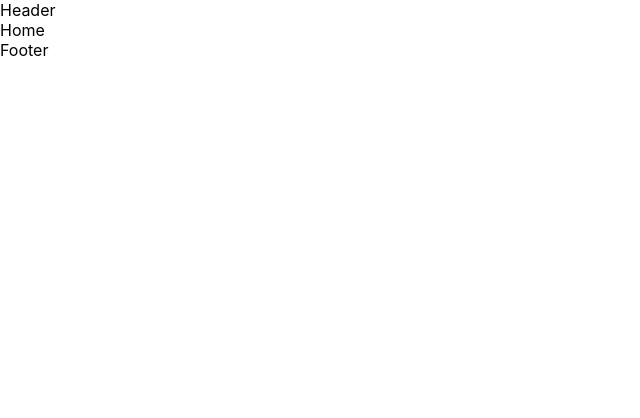
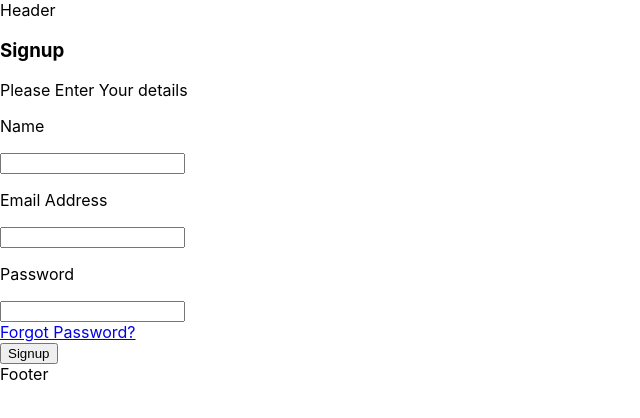
Before and after one commit to ri-tae-ka/EasyAgreement, a React (Create React App) app in the folder client/: page /signup in a window 1280 px wide. Shown: the top 418 px of the page, without its empty margins (0-640 px from the left). Built offline with nearby package versions, Linux system fonts and the light colour scheme.

Commit message:
redux implementation with login signup

```diff
--- a/client/package.json
+++ b/client/package.json
@@ -41,5 +41,6 @@
       "last 1 firefox version",
       "last 1 safari version"
     ]
-  }
+  },
+  "proxy": "http://localhost:4000"
 }
--- a/client/public/index.html
+++ b/client/public/index.html
@@ -24,7 +24,7 @@
       work correctly both with client-side routing and a non-root public URL.
       Learn how to configure a non-root public URL by running `npm run build`.
     -->
-    <title>React App</title>
+    <title>EasyAgreement</title>
   </head>
   <body>
     <noscript>You need to enable JavaScript to run this app.</noscript>
--- a/client/src/App.js
+++ b/client/src/App.js
@@ -3,13 +3,27 @@ import { Fragment } from "react";
 import Header from "./component/layout/Header";
 import Footer from "./component/layout/Footer";
 import Home from "./component/home/Home";
+import Signup from "./component/user/Signup";
+import Login from "./component/user/Login";
+import { Route, Routes } from "react-router-dom";
+import {BrowserRouter as Router} from "react-router-dom"
 
 function App() {
   return (
     <Fragment>
-      <Header />
-      <Home />
-      <Footer />
+      <Router>
+        <Header />
+        <Routes>
+          <Route path="/" element={<Home />} />
+        </Routes>
+        <Routes>
+          <Route path="/signup" element={<Signup />} />
+        </Routes>
+        <Routes>
+          <Route path="/login" element={<Login />} />
+        </Routes>
+        <Footer />
+      </Router>
     </Fragment>
   );
 }
--- /dev/null
+++ b/client/src/component/actions/userActions.js
@@ -0,0 +1,49 @@
+import axios from "axios";
+import {
+  SIGNUP_REQUEST,
+  SIGNUP_SUCCESS,
+  SIGNUP_FAIL,
+  LOGIN_REQUEST,
+  LOGIN_SUCCESS,
+  LOGIN_FAIL,
+  CLEAR_ERRORS,
+} from "../../constants/userConstants";
+
+export const signup = (userData) => async (dispatch) => {
+  try {
+    dispatch({ type: SIGNUP_REQUEST });
+
+    const config = { headers: { "Content-Type": "application/json" } };
+
+    const { data } = await axios.post(`/api/v1/register`, userData, config);
+
+    dispatch({ type: SIGNUP_SUCCESS, payload: data.user });
+  } catch (error) {
+    dispatch({
+      type: SIGNUP_FAIL,
+      payload: error.response.data.message,
+    });
+  }
+};
+
+export const login = (email, password) => async (dispatch) => {
+  try {
+    dispatch({ type: LOGIN_REQUEST });
+
+    const config = { headers: { "Content-Type": "application/json" } };
+
+    const { data } = await axios.post(
+      `/api/v1/login`,
+      { email, password },
+      config
+    );
+
+    dispatch({ type: LOGIN_SUCCESS, payload: data.user });
+  } catch (error) {
+    dispatch({ type: LOGIN_FAIL, payload: error.response.data.message });
+  }
+};
+
+export const clearErrors = () => async (dispatch) => {
+  dispatch({ type: CLEAR_ERRORS });
+};
--- a/client/src/component/home/Home.js
+++ b/client/src/component/home/Home.js
@@ -1,7 +1,13 @@
-import React from "react";
+import React, { Fragment } from "react";
+import Metadata from "../layout/Metadata";
 
 const Home = () => {
-  return <div>Home</div>;
+  return (
+    <Fragment>
+      <Metadata title="EasyAgreement" />
+      <div>Home</div>
+    </Fragment>
+  );
 };
 
 export default Home;
--- /dev/null
+++ b/client/src/component/layout/Metadata.js
@@ -0,0 +1,12 @@
+import React from "react";
+import Helmet from "react-helmet";
+
+const Metadata = ({ title }) => {
+  return (
+    <Helmet>
+      <title>{title}</title>
+    </Helmet>
+  );
+};
+
+export default Metadata;
--- a/client/src/component/user/Login.js
+++ b/client/src/component/user/Login.js
@@ -1,7 +1,80 @@
-import React from "react";
+import React, { Fragment, useEffect, useState } from "react";
+import { Link } from "react-router-dom";
+import { login, clearErrors } from "../actions/userActions";
+import { useDispatch, useSelector } from "react-redux";
 
 const Login = () => {
-  return <div>Login</div>;
+  const dispatch = useDispatch();
+
+  const [loginEmail, setLoginEmail] = useState("");
+  const [loginPassword, setLoginPassword] = useState("");
+
+  const { error, loading, isAuthenticated } = useSelector(
+    (state) => state.user
+  );
+
+  const handleSubmit = (e) => {
+    e.preventDefault();
+    dispatch(login(loginEmail, loginPassword));
+  };
+
+  useEffect(() => {
+    if (error) {
+      window.alert(error);
+      dispatch(clearErrors());
+    }
+
+    if (isAuthenticated) {
+      window.location.href = "/";
+    }
+  }, [dispatch, error, isAuthenticated]);
+
+  return (
+    <Fragment>
+      <section class="login-container">
+        <article class="form-container">
+          <div class="intro">
+            <h1>Login</h1>
+            <p>Please Enter Your details</p>
+          </div>
+
+          <form class="form" onSubmit={handleSubmit}>
+            <div class="email-input">
+              <div class="input-container">
+                <p class="sub-title">Email Address</p>
+                <input
+                  type="email"
+                  name="email"
+                  id="email"
+                  required
+                  value={loginEmail}
+                  onChange={(e) => setLoginEmail(e.target.value)}
+                />
+              </div>
+            </div>
+
+            <div class="email-input">
+              <div class="input-container">
+                <p class="sub-title">Password</p>
+                <input
+                  type="password"
+                  name="password"
+                  id="password"
+                  required
+                  value={loginPassword}
+                  onChange={(e) => setLoginPassword(e.target.value)}
+                />
+              </div>
+            </div>
+
+            <Link to="/password/forgot">Forgot Password?</Link>
+            <br />
+            <input type="submit" value="Login" className="loginBtn" />
+          </form>
+        </article>
+      </section>
+    </Fragment>
+  );
 };
 
 export default Login;
--- a/client/src/component/user/Signup.js
+++ b/client/src/component/user/Signup.js
@@ -1,7 +1,111 @@
-import React from "react";
+import React, { Fragment, useEffect, useState } from "react";
+import { Link } from "react-router-dom";
+import { signup, clearErrors } from "../actions/userActions";
+import { useDispatch, useSelector } from "react-redux";
 
 const Signup = () => {
-  return <div>Signup</div>;
+  const dispatch = useDispatch();
+
+  const { error, loading, isAuthenticated } = useSelector(
+    (state) => state.user
+  );
+
+  const [user, setUser] = useState({
+    name: "",
+    email: "",
+    password: "",
+  });
+
+  const { name, email, password } = user;
+
+  const handleSubmit = (e) => {
+    console.log("Form Submit");
+    e.preventDefault();
+
+    const myForm = new FormData();
+
+    myForm.set("name", name);
+    myForm.set("email", email);
+    myForm.set("password", password);
+
+    dispatch(signup(myForm));
+  };
+
+  const registerDataChange = (e) => {
+    setUser({ ...user, [e.target.name]: e.target.value });
+  };
+
+  useEffect(() => {
+    if (error) {
+      window.alert(error);
+      dispatch(clearErrors());
+    }
+
+    if (isAuthenticated) {
+      window.location.href = "/";
+    }
+  }, [dispatch, error, isAuthenticated]);
+
+  return (
+    <Fragment>
+      <section class="login-container">
+        <article class="form-container">
+          <div class="intro">
+            <h1>Signup</h1>
+            <p>Please Enter Your details</p>
+          </div>
+
+          <form class="form" onSubmit={handleSubmit}>
+            <div class="email-input">
+              <div class="input-container">
+                <p class="sub-title">Name</p>
+                <input
+                  type="text"
+                  name="name"
+                  id="name"
+                  required
+                  value={name}
+                  onChange={registerDataChange}
+                />
+              </div>
+            </div>
+
+            <div class="email-input">
+              <div class="input-container">
+                <p class="sub-title">Email Address</p>
+                <input
+                  type="email"
+                  name="email"
+                  id="email"
+                  required
+                  value={email}
+                  onChange={registerDataChange}
+                />
+              </div>
+            </div>
+
+            <div class="email-input">
+              <div class="input-container">
+                <p class="sub-title">Password</p>
+                <input
+                  type="password"
+                  name="password"
+                  id="password"
+                  required
+                  value={password}
+                  onChange={registerDataChange}
+                />
+              </div>
+            </div>
+
+            <Link to="/password/forgot">Forgot Password?</Link>
+            <br />
+            <input type="submit" value="Signup" className="singupBtn" />
+          </form>
+        </article>
+      </section>
+    </Fragment>
+  );
 };
 
 export default Signup;
--- /dev/null
+++ b/client/src/constants/userConstants.js
@@ -0,0 +1,9 @@
+export const SIGNUP_REQUEST = "SIGNUP_REQUEST";
+export const SIGNUP_SUCCESS = "SIGNUP_SUCCESS";
+export const SIGNUP_FAIL = "SIGNUP_FAIL";
+
+export const LOGIN_REQUEST = "LOGIN_REQUEST";
+export const LOGIN_SUCCESS = "LOGIN_SUCCESS";
+export const LOGIN_FAIL = "LOGIN_FAIL";
+
+export const CLEAR_ERRORS = "CLEAR_ERRORS";
--- /dev/null
+++ b/client/src/reducers/userReducer.js
@@ -0,0 +1,48 @@
+import {
+  SIGNUP_REQUEST,
+  SIGNUP_SUCCESS,
+  SIGNUP_FAIL,
+  CLEAR_ERRORS,
+  LOGIN_REQUEST,
+  LOGIN_SUCCESS,
+  LOGIN_FAIL,
+} from "../constants/userConstants";
+
+export const userReducer = (state = { user: {} }, action) => {
+  switch (action.type) {
+    case SIGNUP_REQUEST:
+    case LOGIN_REQUEST:
+      return {
+        loading: true,
+        isAuthenticated: false,
+      };
+
+    case SIGNUP_SUCCESS:
+    case LOGIN_SUCCESS:
+      return {
+        ...state,
+        loading: false,
+        isAuthenticated: true,
+        user: action.payload,
+      };
+
+    case SIGNUP_FAIL:
+    case LOGIN_FAIL:
+      return {
+        ...state,
+        loading: false,
+        isAuthenticated: false,
+        error: action.payload,
+        user: null,
+      };
+
+    case CLEAR_ERRORS:
+      return {
+        ...state,
+        error: null,
+      };
+
+    default:
+      return state;
+  }
+};
--- /dev/null
+++ b/client/src/store.js
@@ -0,0 +1,20 @@
+import { createStore, combineReducers, applyMiddleware } from "redux";
+import thunk from "redux-thunk";
+import { composeWithDevTools } from "redux-devtools-extension";
+import { userReducer } from "./reducers/userReducer";
+
+const reducer = combineReducers({
+  user: userReducer,
+});
+
+let initialState = {};
+
+const middleware = [thunk];
+
+const store = createStore(
+  reducer,
+  initialState,
+  composeWithDevTools(applyMiddleware(...middleware))
+);
+
+export default store;
```
Also changed, not shown: client/src/index.js (+10 -8 lines).
